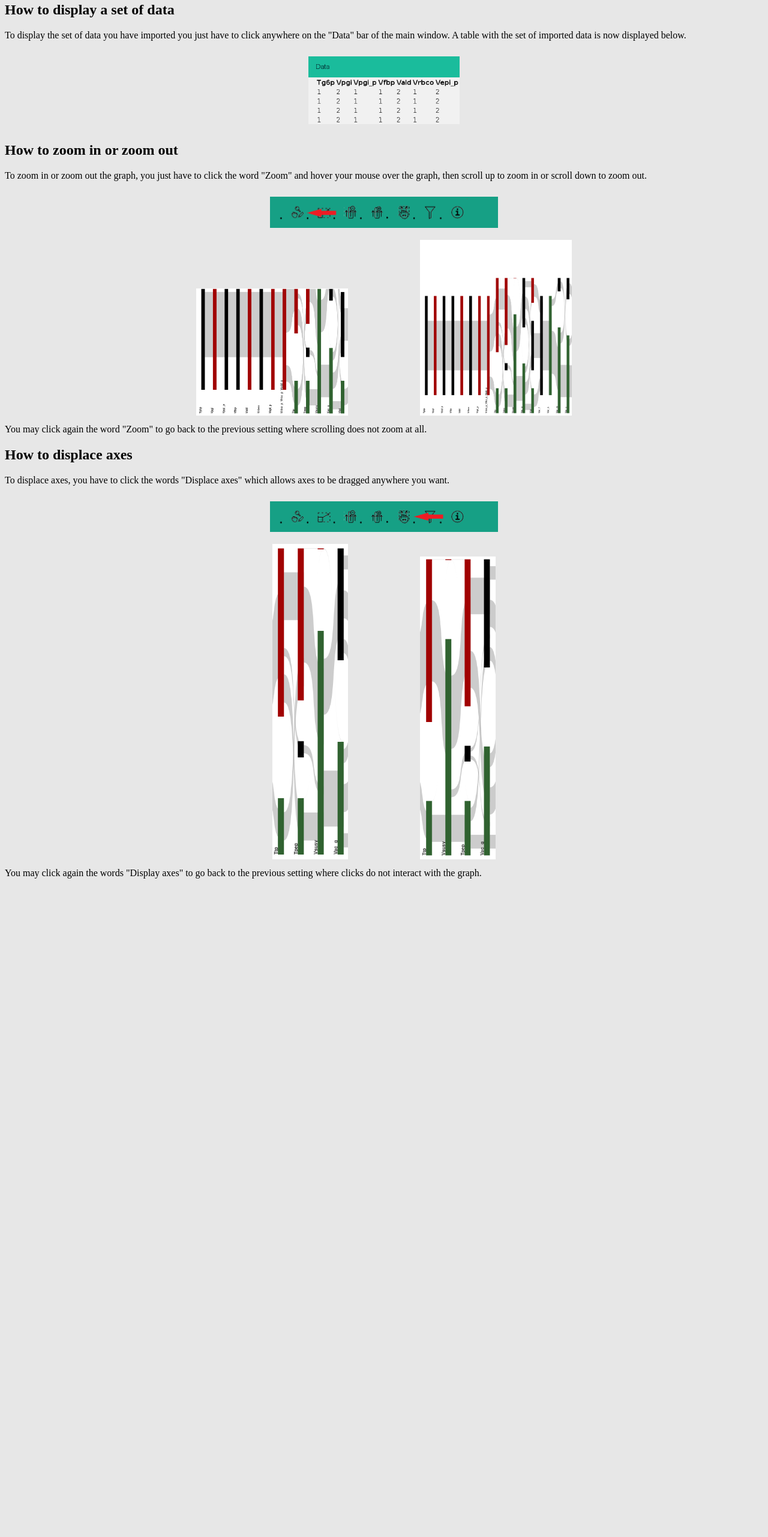
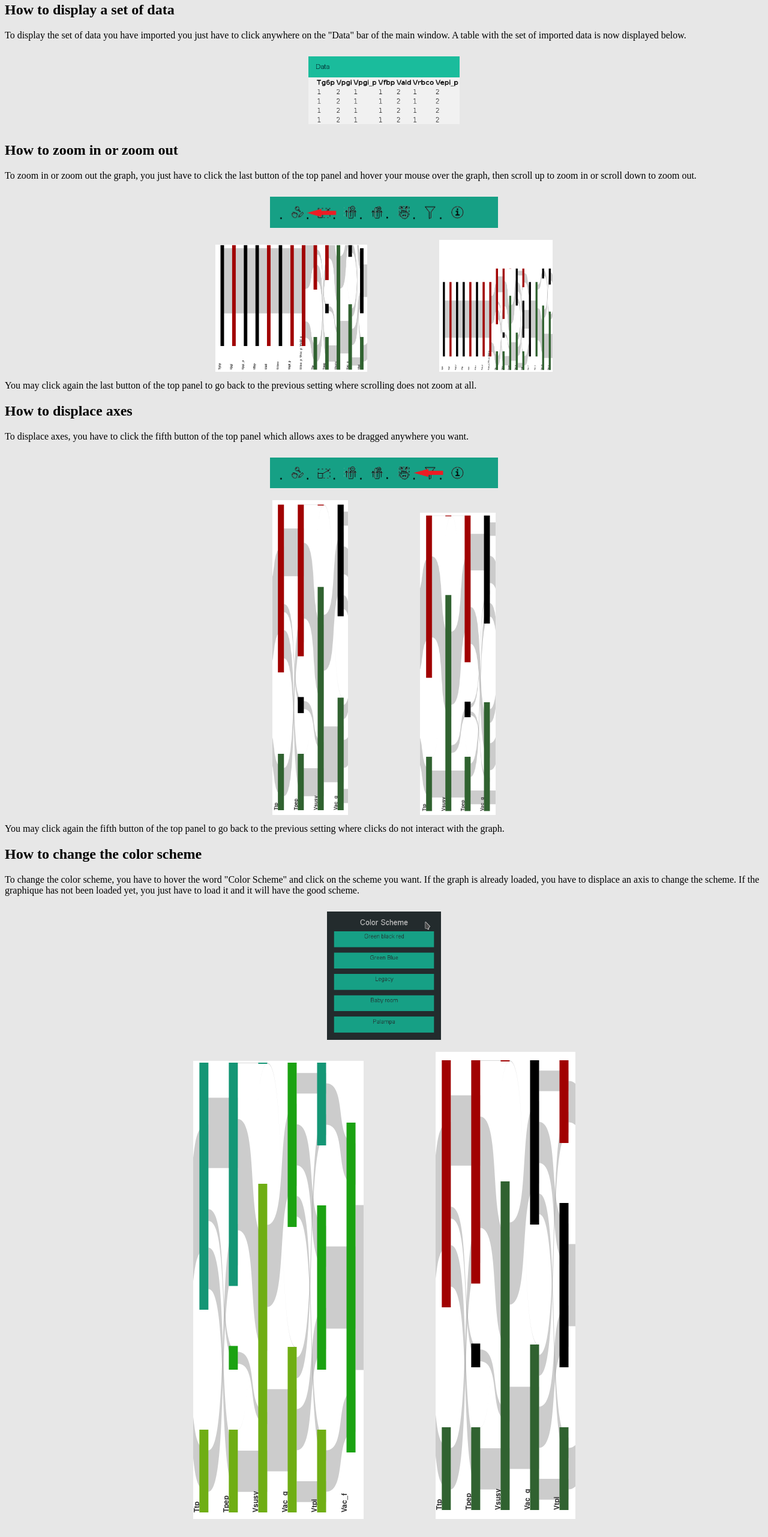
Before and after one commit to AlexisHBioinfo/Migration_CoPHI, a plain HTML site: page User_guide/index.html in a window 1280 px wide. Shown: the part 1121-3684 px from the top of the page at 60% size. Before the commit the page ends 2602 px from the top, so only its background shows below. Drawn offline with Linux system fonts and the light colour scheme.

Commit message:
modifications User Guide

```diff
--- a/User_guide/User_guide.css
+++ b/User_guide/User_guide.css
@@ -20,11 +20,15 @@ h2{
   margin-right: auto;
 }
 
-#table, #scroll_up, #scroll_down {
+#table, #scroll_up{
   width: 20%;
 }
 
-.click_interact {
+#scroll_down {
+  width: 15%;
+}
+
+.click_interact, #click_color:hover {
   width: 30%;
 }
 
@@ -40,11 +44,15 @@ h2{
   width: 25%;
 }
 
-#table:hover, #directory:hover, #scroll_up:hover, #scroll_down:hover{
+#table:hover, #directory:hover {
   width: 50%
 }
 
-#Submit:hover, #Parcourir:hover, .displace:hover, #select:hover{
+#scroll_up:hover, #scroll_down:hover{
+  width: 35%;
+}
+
+#Submit:hover, #Parcourir:hover, .displace:hover, #select:hover, .color_Scheme:hover{
   width: 20%;
 }
 
@@ -52,7 +60,7 @@ h2{
   text-align: center;
 }
 
-.scroll, .displace {
+.scroll, .displace, .color_Scheme {
   display: inline-block;
   margin: 0%;
 
@@ -66,10 +74,18 @@ h2{
   padding-left: 60px;
 }
 
-#displace_1 {
+#displace_1, #colorGB {
   padding-right: 60px;
 }
 
-#displace_2 {
+#displace_2, #colorGRN {
   padding-left: 60px;
 }
+
+#click_color {
+  width: 15%;
+}
+
+.color_Scheme {
+  height: 13%;
+}
--- a/User_guide/index.html
+++ b/User_guide/index.html
@@ -7,7 +7,7 @@
 </head>
 <body>
   <h1>User guide for the CoPHI system</h1>
-  <div><a href="../index.html"><img class="screenshot" id="CoPHI" src="./images_guide/cophi4.png"></a></div>
+  <div><a href="../index.html"><img class="screenshot" id="CoPHI" title="CoPHI" src="./images_guide/cophi4.png"></a></div>
   <p>
     CoPHI is an interactive visualization system of parallel coordinates.
   </p>
@@ -20,18 +20,18 @@
   <h2>How to import data</h2>
   <p>
     To import data you have to click the "Select a file" button from the left panel.
-    <div><img class="screenshot" id="Parcourir" src="./images_guide/Parcourir.png"></div>
+    <div><img class="screenshot" title="Select a file" id="Parcourir" src="./images_guide/Parcourir.png"></div>
     You can now choose the file to import from the new opened window. The file you select must be a table where values are split by comas, tabulations, spaces or semicolons.
-    <div><img class="screenshot" id="directory" src="./images_guide/Directory.png"></div>
+    <div><img class="screenshot" title="Desktop" id="directory" src="./images_guide/Directory.png"></div>
   </p>
   <p>
     Once the file is selected you may click the "Submit" button so it generates a graph.
-    <div><img class="screenshot" id="Submit" src="./images_guide/Submit.png"></div>
+    <div><img class="screenshot" title="Submit" id="Submit" src="./images_guide/Submit.png"></div>
   </p>
   <h2>How to display a set of data</h2>
   <p>
     To display the set of data you have imported you just have to click anywhere on the "Data" bar of the main window. A table with the set of imported data is now displayed below.
-    <div><img class="screenshot" id="table" src="./images_guide/jeu_essai_extrait.png"></div>
+    <div><img class="screenshot" title="Preview of the data panel" id="table" src="./images_guide/jeu_essai_extrait.png"></div>
   </p>
   <!-- <h2>How to select and highlight</h2>
   <p>
@@ -41,16 +41,22 @@
   </p> -->
   <h2>How to zoom in or zoom out</h2>
   <p>
-    To zoom in or zoom out the graph, you just have to click the word "Zoom" and hover your mouse over the graph, then scroll up to zoom in or scroll down to zoom out.
-    <div class="example_div"><img class="screenshot click_interact" id="click_zoom" src="./images_guide/zoom.png"><img class="screenshot scroll" id="scroll_up" src="./images_guide/scroll_up.png"><img class="screenshot scroll" id="scroll_down" src="./images_guide/scroll_down.png"></div>
-    You may click again the word "Zoom" to go back to the previous setting where scrolling does not zoom at all.
+    To zoom in or zoom out the graph, you just have to click the last button of the top panel and hover your mouse over the graph, then scroll up to zoom in or scroll down to zoom out.
+    <div class="example_div"><img class="screenshot click_interact" title="Zoom button showed by the red arrow" id="click_zoom" src="./images_guide/zoom.png"><img class="screenshot scroll" title="Graph zoomed in" id="scroll_up" src="./images_guide/scroll_up.png"><img class="screenshot scroll" title="graph zoomed out" id="scroll_down" src="./images_guide/scroll_down.png"></div>
+    You may click again the last button of the top panel to go back to the previous setting where scrolling does not zoom at all.
   </p>
   <h2>How to displace axes</h2>
   <p>
-    To displace axes, you have to click the words "Displace axes" which allows axes to be dragged anywhere you want.
-    <div><img class="screenshot click_interact" id="click_displace" src="./images_guide/displace.png"></div>
-    <div class="example_div"><img class="screenshot displace" id="displace_1" src="./images_guide/displace_1.png"><img class="screenshot displace" id="displace_2" src="./images_guide/displace_2.png"></div>
-    You may click again the words "Display axes" to go back to the previous setting where clicks do not interact with the graph.
+    To displace axes, you have to click the fifth button of the top panel which allows axes to be dragged anywhere you want.
+    <div><img class="screenshot click_interact" title="Drag button showed by the red arrow" id="click_displace" src="./images_guide/displace.png"></div>
+    <div class="example_div"><img class="screenshot displace" title="Tpep on the 2nd place" id="displace_1" src="./images_guide/displace_1.png"><img class="screenshot displace" title="Tpep on the 3rd place" id="displace_2" src="./images_guide/displace_2.png"></div>
+    You may click again the fifth button of the top panel to go back to the previous setting where clicks do not interact with the graph.
+  </p>
+  <h2>How to change the color scheme</h2>
+  <p>
+    To change the color scheme, you have to hover the word "Color Scheme" and click on the scheme you want. If the graph is already loaded, you have to displace an axis to change the scheme. If the graphique has not been loaded yet, you just have to load it and it will have the good scheme.
+    <div><img class="screenshot click_interact" title="Color Scheme panel" id="click_color" src="./images_guide/color_Scheme.png"></div>
+    <div class="example_div"><img class="screenshot color_Scheme" title="Grenn Blue scheme" id="colorGB" src="./images_guide/colorGB.png"><img class="screenshot color_Scheme" title="Green black red scheme" id="colorGRN" src="./images_guide/colorGRN.png"></div>
   </p>
 </body>
 </html>
```
Also changed, not shown: User_guide/images_guide/colorGB.png (added), User_guide/images_guide/colorGRN.png (added), User_guide/images_guide/color_Scheme.png (added).
